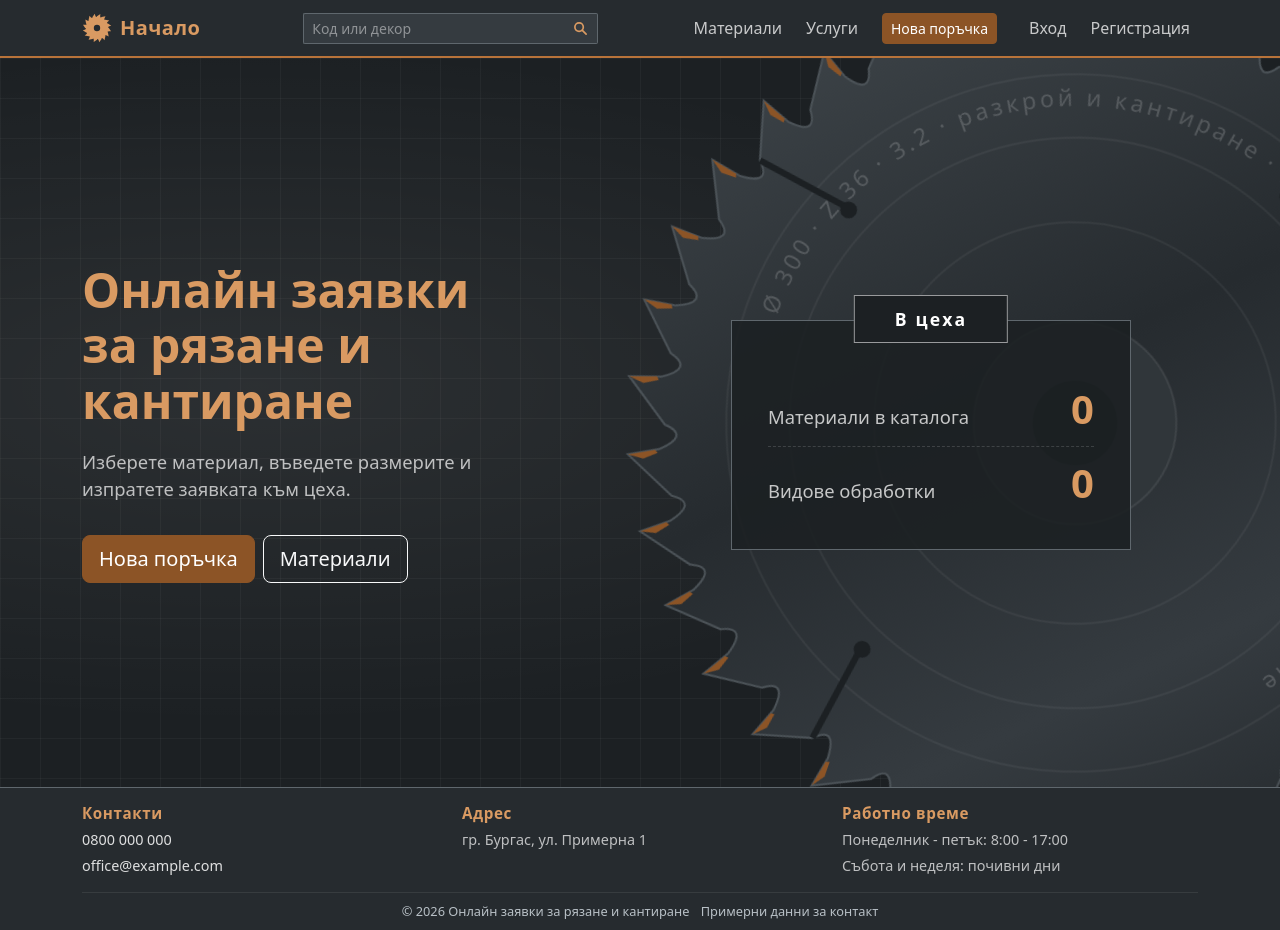
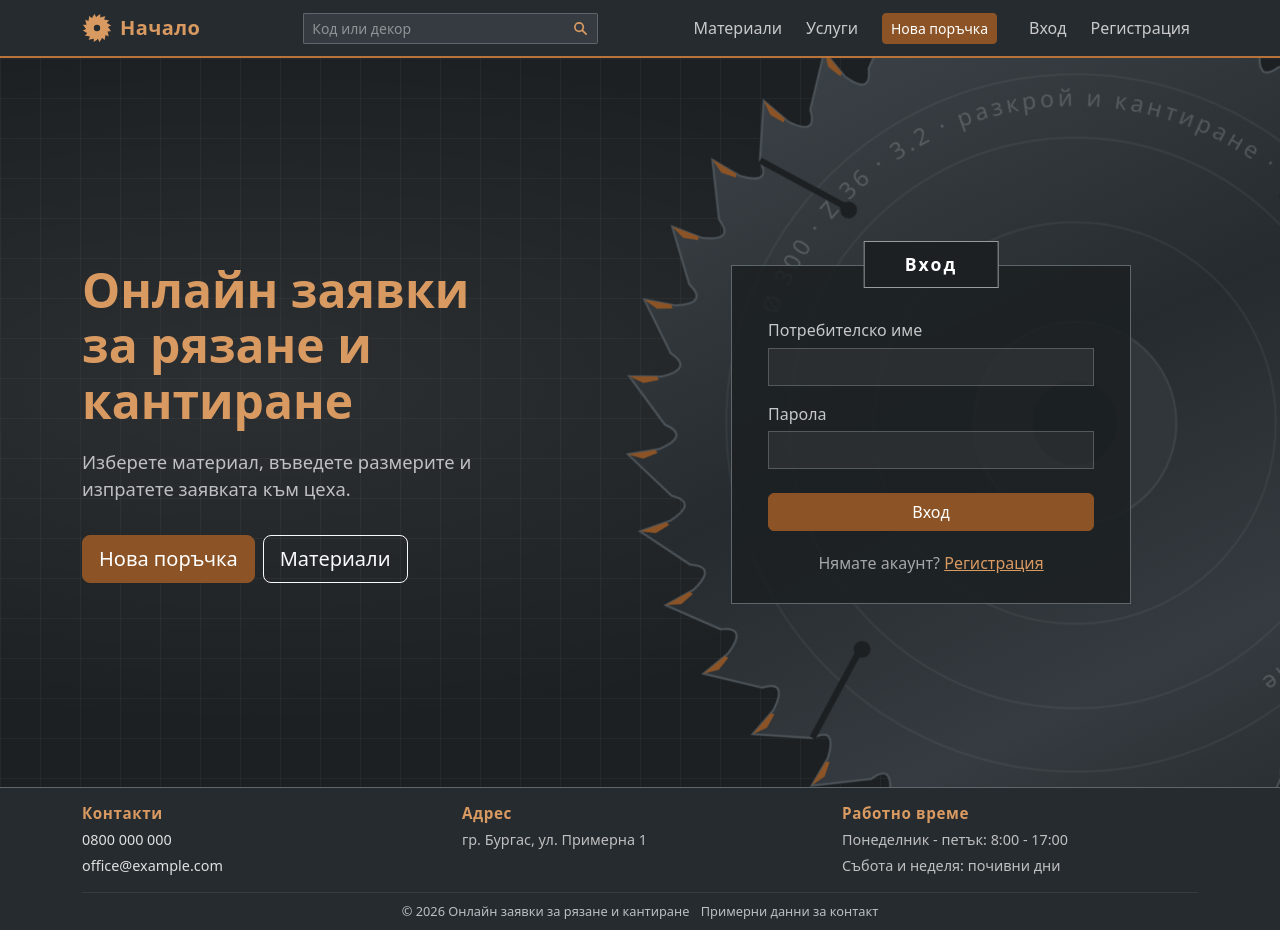
Before and after one commit to Vanya2307/cutting-orders, a Django app: page / in a window 1280 px wide. Run offline with Django 5.2, Linux system fonts and the light colour scheme; data that the repository does not hold is empty.

Commit message:
Add profile page, password change and home login card

```diff
--- a/accounts/urls.py
+++ b/accounts/urls.py
@@ -1,14 +1,23 @@
-from django.contrib.auth.views import LogoutView
+from django.contrib.auth.views import LogoutView, PasswordChangeView
 
-from django.urls import path
+from django.urls import path, reverse_lazy
 
-from .views import RegistrationView, UserLogingView
+from .views import RegistrationView, UserLoginView, UserProfileView
 
 app_name = 'accounts'
 
 urlpatterns = [
     path('register/', RegistrationView.as_view(), name='register'),
-    path('login/', UserLogingView.as_view(), name='login'),
+    path('login/', UserLoginView.as_view(), name='login'),
     path('logout/', LogoutView.as_view(), name='logout'),
+    path('profile/', UserProfileView.as_view(), name='profile'),
+    path(
+        'password-change/',
+        PasswordChangeView.as_view(
+            template_name='accounts/password_change.html',
+            success_url=reverse_lazy('accounts:profile'),
+        ),
+        name='password-change',
+    ),
 
 ]
--- a/cutting_orders/views.py
+++ b/cutting_orders/views.py
@@ -1,13 +1,22 @@
 
 from django.shortcuts import render
-from catalog.models import Material, Service
+
 
 
 def home(request):
 
-    context = {
-        'materials_count': Material.objects.count(),
-        'services_count': Service.objects.count(),
-    }
+    context = {}
+
+    if request.user.is_authenticated:
+        orders = request.user.orders
+
+        context['drafts_count'] = orders.filter(
+            status='DRAFT',
+        ).count
+
+        context['submitted_count'] = orders.filter(
+                    status='SUBMITTED',
+                ).count
+
 
     return render(request, "home.html", context)
--- a/static/css/style.css
+++ b/static/css/style.css
@@ -566,6 +558,52 @@ body > main.home-main {
     font-size: 2.5rem;
     font-weight: 700;
     line-height: 1;
+}
+
+
+.home-greeting {
+    margin: 0 0 0.5rem;
+    color: rgba(255, 255, 255, 0.85);
+    font-size: 1.15rem;
+}
+
+.home-login .form-label {
+    margin: 1rem 0 0.35rem;
+    color: rgba(255, 255, 255, 0.75);
+}
+
+.home-login .form-label:first-of-type {
+    margin-top: 0;
+}
+
+.home-login .form-control {
+    background-color: rgba(255, 255, 255, 0.06);
+    border: 1px solid rgba(255, 255, 255, 0.25);
+    border-radius: 0;
+    color: #ffffff;
+}
+
+.home-login .form-control:focus {
+    background-color: rgba(255, 255, 255, 0.1);
+    border-color: var(--accent-light);
+    box-shadow: none;
+    color: #ffffff;
+}
+
+
+.home-login .form-control:-webkit-autofill {
+    -webkit-box-shadow: 0 0 0 100px #2b3034 inset;
+    -webkit-text-fill-color: #ffffff;
+}
+
+.home-card-foot {
+    margin: 1.25rem 0 0;
+    text-align: center;
+    color: rgba(255, 255, 255, 0.6);
+}
+
+.home-card-foot a {
+    color: var(--accent-light);
 }
 
 /*  За телефон  */
--- a/templates/base.html
+++ b/templates/base.html
@@ -19,6 +19,17 @@
     {% include 'includes/navigation.html' %}
 
     <main class="{% block main_class %}container{% endblock %} flex-grow-1">
+        {% if messages %}
+            <div class="site-messages">
+                {% for message in messages %}
+                    <div class="alert alert-{% if message.tags == 'error' %}danger{% else %}{{ message.tags }}{% endif %} alert-dismissible fade show" role="alert">
+                        {{ message }}
+                        <button type="button" class="btn-close" data-bs-dismiss="alert" aria-label="Затвори"></button>
+                    </div>
+                {% endfor %}
+            </div>
+        {% endif %}
+
         {% block content %}
         {% endblock %}
     </main>
--- a/templates/home.html
+++ b/templates/home.html
@@ -6,7 +6,6 @@
 
 {% block content %}
     <section class="home-hero">
-        {# Голям циркулярен диск вдясно, частично извън екрана :-D #}
         <div class="home-blade" aria-hidden="true">
             <svg viewBox="-220 -220 440 440">
                 <defs>
@@ -25,12 +24,22 @@
                 <circle r="165" class="blade-ring"/>
                 <circle r="135" class="blade-ring"/>
                 <circle r="95" class="blade-ring"/>
-                <path d="M182.3,66.4 L137.6,59.7" class="blade-slot"/><circle cx="134.9" cy="58.5" r="4" class="blade-cut"/>
-                <path d="M-66.4,182.3 L-59.7,137.6" class="blade-slot"/><circle cx="-58.5" cy="134.9" r="4" class="blade-cut"/>
-                <path d="M-182.3,-66.4 L-137.6,-59.7" class="blade-slot"/><circle cx="-134.9" cy="-58.5" r="4" class="blade-cut"/>
-                <path d="M66.4,-182.3 L59.7,-137.6" class="blade-slot"/><circle cx="58.5" cy="-134.9" r="4" class="blade-cut"/>
 
-                <text class="blade-text"><textPath href="#blade-text-ring">Ø 300 &middot; Z 36 &middot; 3.2 &middot; разкрой и кантиране &middot; Ø 300 &middot; Z 36 &middot; 3.2 &middot; разкрой и кантиране</textPath></text>
+                <path d="M182.3,66.4 L137.6,59.7" class="blade-slot"/>
+                <circle cx="134.9" cy="58.5" r="4" class="blade-cut"/>
+
+                <path d="M-66.4,182.3 L-59.7,137.6" class="blade-slot"/>
+                <circle cx="-58.5" cy="134.9" r="4" class="blade-cut"/>
+
+                <path d="M-182.3,-66.4 L-137.6,-59.7" class="blade-slot"/>
+                <circle cx="-134.9" cy="-58.5" r="4" class="blade-cut"/>
+
+                <path d="M66.4,-182.3 L59.7,-137.6" class="blade-slot"/>
+                <circle cx="58.5" cy="-134.9" r="4" class="blade-cut"/>
+
+                <text class="blade-text">
+                    <textPath href="#blade-text-ring">Ø 300 &middot; Z 36 &middot; 3.2 &middot; разкрой и кантиране &middot; Ø 300 &middot; Z 36 &middot; 3.2 &middot; разкрой и кантиране</textPath>
+                </text>
 
                 <circle r="48" class="blade-flange"/>
                 <circle r="20" class="blade-cut"/>
@@ -42,37 +51,92 @@
                 <div class="col-lg-6">
                     <h1 class="home-title">Онлайн заявки<br>за рязане и кантиране</h1>
 
-                    <p class="home-lead">Изберете материал, въведете размерите и изпратете заявката към цеха.</p>
+                    <p class="home-lead">
+                        Изберете материал, въведете размерите и изпратете заявката към цеха.
+                    </p>
 
                     <div class="d-flex flex-wrap gap-2">
-                        <a class="btn btn-accent btn-lg" href="{% url 'orders:order-create' %}">Нова поръчка</a>
-                        <a class="btn btn-outline-light btn-lg" href="{% url 'catalog:material-list' %}">Материали</a>
+                        <a class="btn btn-accent btn-lg" href="{% url 'orders:order-create' %}">
+                            Нова поръчка
+                        </a>
+                        <a class="btn btn-outline-light btn-lg" href="{% url 'catalog:material-list' %}">
+                            Материали
+                        </a>
                     </div>
-
-                    {% if user.is_authenticated and user.orders.exists %}
-                        <p class="home-note">
-                            <a href="{% url 'orders:order-list' %}">
-                                Към моите поръчки &rarr;
-                            </a>
-                        </p>
-                    {% endif %}
                 </div>
 
                 <div class="col-lg-6">
+                    {% if user.is_authenticated %}
                         <div class="home-card">
-                        <div class="home-card-tab">В цеха</div>
+                            <div class="home-card-tab">Моите поръчки</div>
+
+                            <p class="home-greeting">
+                                Здравейте, {{ user.first_name|default:user.username }}!
+                            </p>
 
                             <dl class="home-stats mb-0">
                                 <div>
-                                <dt>Материали в каталога</dt>
-                                <dd>{{ materials_count }}</dd>
+                                    <dt>Чернови</dt>
+                                    <dd>{{ drafts_count }}</dd>
                                 </div>
                                 <div>
-                                <dt>Видове обработки</dt>
-                                <dd>{{ services_count }}</dd>
+                                    <dt>Изпратени</dt>
+                                    <dd>{{ submitted_count }}</dd>
                                 </div>
                             </dl>
+
+                            <a class="btn btn-outline-light w-100 mt-3" href="{% url 'orders:order-list' %}">
+                                Към моите поръчки
+                            </a>
+
+                            <p class="home-card-foot">
+                                <a href="{% url 'accounts:profile' %}">Профил</a>
+                            </p>
                         </div>
+                    {% else %}
+                        <div class="home-card">
+                            <div class="home-card-tab">Вход</div>
+
+                            <form method="post" action="{% url 'accounts:login' %}" class="home-login">
+                                {% csrf_token %}
+
+                                <label class="form-label" for="home-username">
+                                    Потребителско име
+                                </label>
+                                <input
+                                    type="text"
+                                    id="home-username"
+                                    name="username"
+                                    class="form-control"
+                                    maxlength="150"
+                                    autocapitalize="none"
+                                    autocomplete="username"
+                                    required
+                                >
+
+                                <label class="form-label" for="home-password">
+                                    Парола
+                                </label>
+                                <input
+                                    type="password"
+                                    id="home-password"
+                                    name="password"
+                                    class="form-control"
+                                    autocomplete="current-password"
+                                    required
+                                >
+
+                                <button type="submit" class="btn btn-accent w-100 mt-4">
+                                    Вход
+                                </button>
+                            </form>
+
+                            <p class="home-card-foot">
+                                Нямате акаунт?
+                                <a href="{% url 'accounts:register' %}">Регистрация</a>
+                            </p>
+                        </div>
+                    {% endif %}
                 </div>
             </div>
         </div>
--- a/templates/includes/navigation.html
+++ b/templates/includes/navigation.html
@@ -54,7 +54,8 @@
 
                 {% if user.is_authenticated %}
                     <li class="nav-item nav-account ms-lg-3 mt-2 mt-lg-0">
-                        <span class="nav-user">{{ user.get_full_name|default:user.username }}</span>
+                        <a class="nav-user{% if current == 'profile' %} active{% endif %}"
+                           href="{% url 'accounts:profile' %}">{{ user.get_full_name|default:user.username }}</a>
                         <form method="post" action="{% url 'accounts:logout' %}">
                             {% csrf_token %}
                             <button type="submit" class="nav-link nav-logout">Изход</button>
```
Also changed, not shown: other parts of static/css/style.css (+37 -9 lines), accounts/forms.py (+32 -17 lines), accounts/views.py (+43 -3 lines), templates/accounts/password_change.html (added, +40 -0 lines), templates/accounts/profile.html (added, +59 -0 lines). Lines whose indentation alone changed are shown as unchanged.
